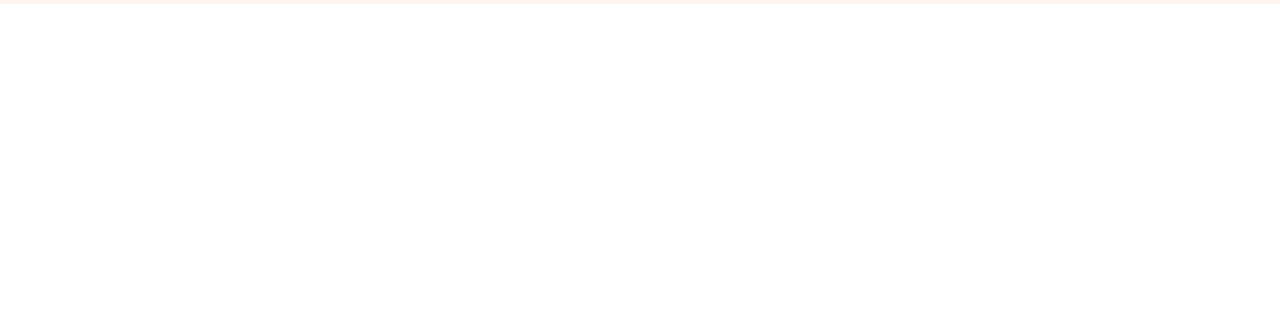
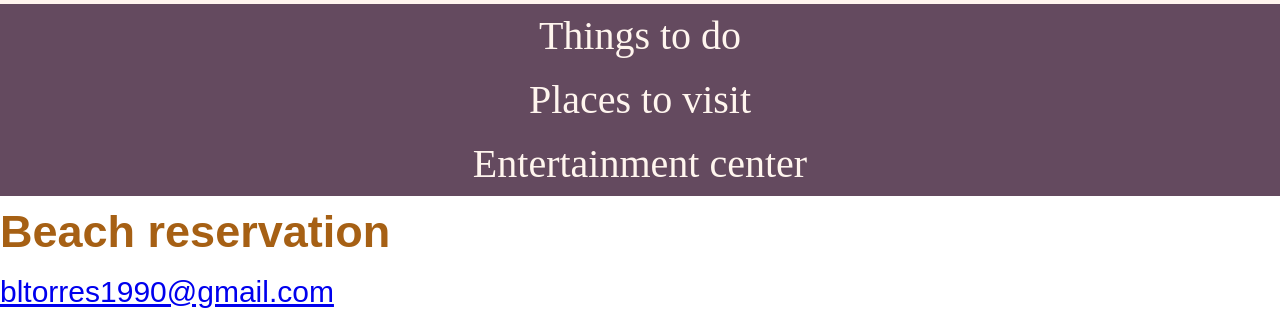
Before and after one commit to Brittneyfernandez/the-beach, a plain HTML site: page index.html in a window 1280 px wide. Shown: the part 1849-2162 px from the top of the page. Before the commit the page ends 1853 px from the top, so only its background shows below. Drawn offline with Linux system fonts and the light colour scheme; grey boxes are pictures that could not be loaded.

Commit message:
reservation

```diff
--- a/css/style.css
+++ b/css/style.css
@@ -143,8 +143,28 @@ background-size: cover;
   /* nav end */
   .top-bar{
       width: 100%;
+
   }
 
   .nav li{
       display: inline-block;
+
   }
+
+  .reservation{
+      height: 100%;
+      width: 100%;
+      color: #a66014;
+      font-size: 30px;
+      display: inline-block;
+
+
+  }
+
+  .list{
+      text-align: center;
+      font-size: 40px;
+      font-family: serif;
+      color: seashell;
+      background-color: #644a5f;
+  }
--- a/index.html
+++ b/index.html
@@ -11,8 +11,8 @@
       <div class="nav">
         <ul class="top-bar">
             <li><a class="active" href="https://www.pexels.com/search/beach/">Home</a></li>
-            <li><a href="#news">News</a></li>
-            <li><a href="#contact">Contact</a></li>
+            <li><a href="https://www.google.com/search?q=copacabana+rio+de+janeiro+brazil+weather&sxsrf=ALeKk03aXRczs4fVHrpW5n858Qq01MDG9A%3A1627019360118&source=hp&ei=YFj6YMeSBOHO0PEPkImwkAk&iflsig=AINFCbYAAAAAYPpmcFI6scU-txhPKWNdv-36zUqobyv6&oq=Copacabana%2C+Rio+de+Janeiro%2C+Brazil.+weather&gs_lcp=Cgdnd3Mtd2l6EAMYADIICCEQFhAdEB4yCAghEBYQHRAeOgYIABAWEB46CAgAEAgQDRAeOgUIABCGA1DOoAFY18UBYOfTAWgAcAB4AIABfIgB1geSAQMyLjeYAQCgAQKgAQGqAQdnd3Mtd2l6&sclient=gws-wiz">News</a></li>
+            <li><a href="https://www.google.com/maps/place/Copacabana,+Rio+de+Janeiro+-+State+of+Rio+de+Janeiro,+Brazil/@-22.9732698,-43.2032649,14z/data=!3m1!4b1!4m5!3m4!1s0x9bd523d20f9c53:0x693c6132635e6b0d!8m2!3d-22.9694417!4d-43.1868448">Contact</a></li>
             <li><a href="#about">About</a></li>
           </ul>
       </div>
@@ -52,5 +52,22 @@ Most beach materials are the products of weathering and erosion. Over many years
         Maya Bay, Phi Phi Islands, Thailand.
       </div>
     </section>
+
+    <div class="list">
+    <ul>
+      <li>
+        Things to do
+      </li>
+      <li>
+        Places to visit
+      </li>
+      <li>
+        Entertainment center
+      </li>
+    </ul>
+  </div>
+  <div class="reservation">
+    <h2>Beach reservation</h2>
+    <a href="https://reservecalifornia.com/CaliforniaWebHome/" title="Go to W3Schools HTML section">bltorres1990@gmail.com</a>
   </body>
 </html>
```
